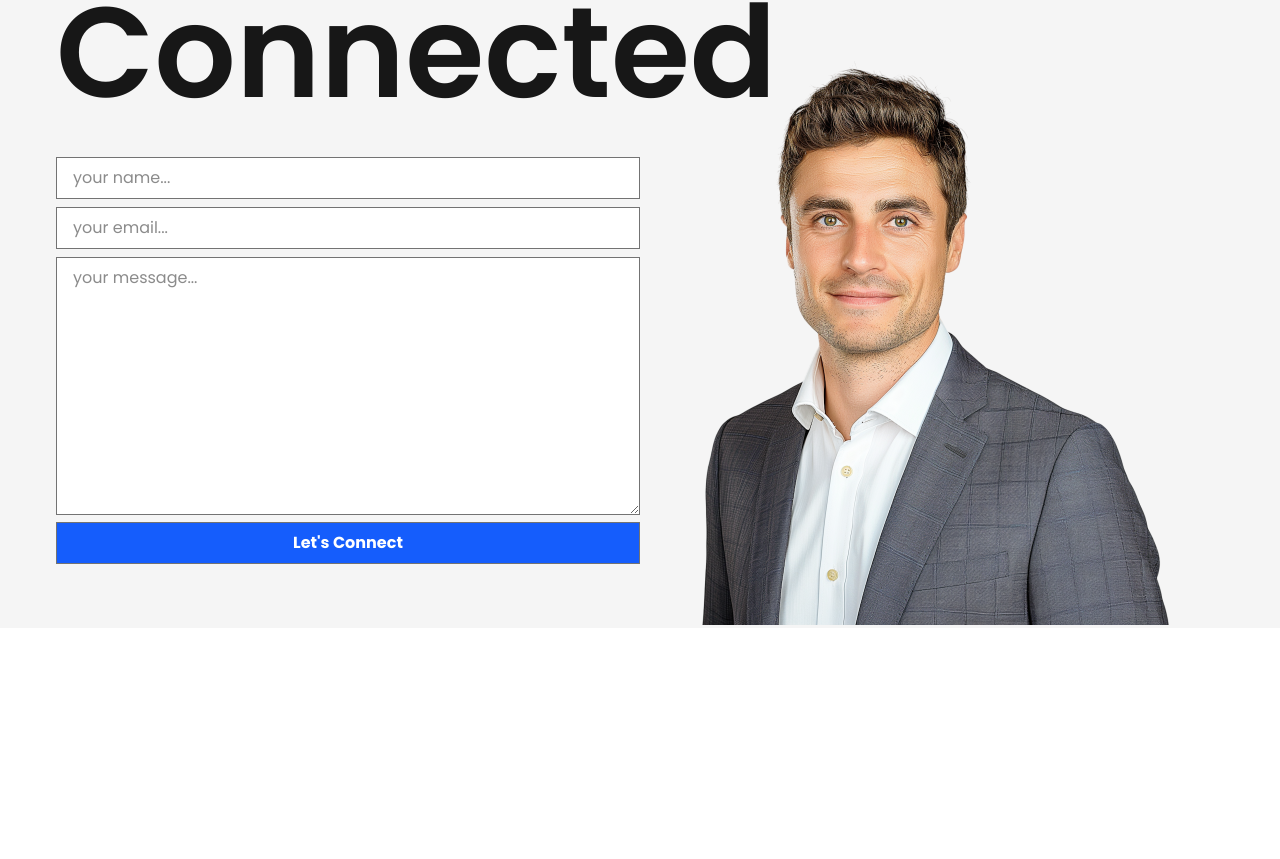
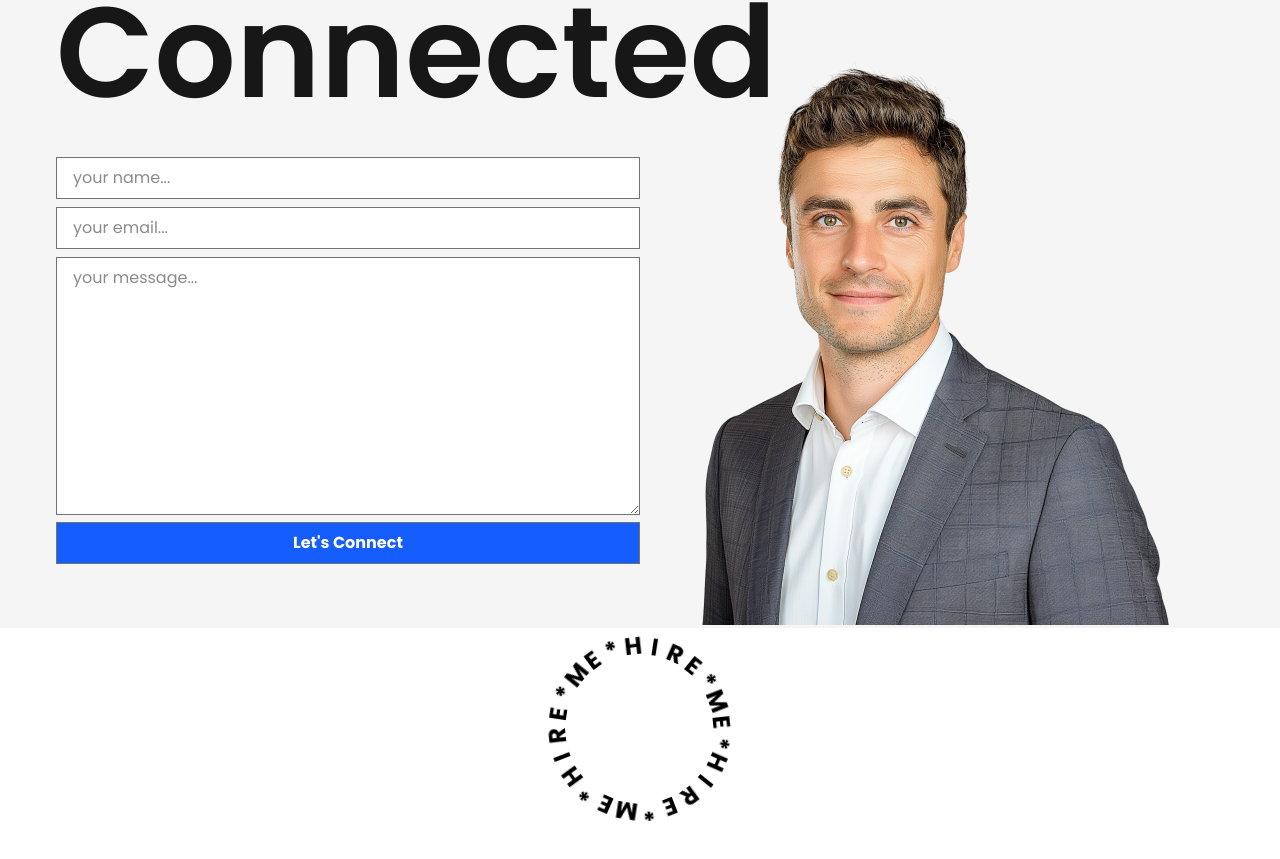
Before and after one commit to masterdevsabith/my-portfolio, a Next.js app: page / in a window 1280 px wide. Shown: the part 3298-4157 px from the top of the page. Before the commit the page ends 3926 px from the top, so only its background shows below. Built offline with nearby package versions, Linux system fonts and the light colour scheme.

Commit message:
set up reactbit.devs

```diff
--- a/app/components/includes/Footer.tsx
+++ b/app/components/includes/Footer.tsx
@@ -1,3 +1,14 @@
+import CircularText from "../ui/CircularText";
+
 export default function Footer() {
-  return <footer></footer>;
+  return (
+    <footer>
+      <CircularText
+        text="HIRE*ME*HIRE*ME*HIRE*ME*"
+        onHover="speedUp"
+        spinDuration={20}
+        className="custom-class text-black"
+      />
+    </footer>
+  );
 }
--- /dev/null
+++ b/app/components/ui/CircularText.tsx
@@ -0,0 +1,134 @@
+"use client";
+
+import React, { useEffect } from "react";
+import {
+  motion,
+  useAnimation,
+  useMotionValue,
+  MotionValue,
+  Transition,
+} from "framer-motion";
+interface CircularTextProps {
+  text: string;
+  spinDuration?: number;
+  onHover?: "slowDown" | "speedUp" | "pause" | "goBonkers";
+  className?: string;
+}
+
+const getRotationTransition = (
+  duration: number,
+  from: number,
+  loop: boolean = true
+) => ({
+  from,
+  to: from + 360,
+  ease: "linear" as const,
+  duration,
+  type: "tween" as const,
+  repeat: loop ? Infinity : 0,
+});
+
+const getTransition = (duration: number, from: number) => ({
+  rotate: getRotationTransition(duration, from),
+  scale: {
+    type: "spring" as const,
+    damping: 20,
+    stiffness: 300,
+  },
+});
+
+const CircularText: React.FC<CircularTextProps> = ({
+  text,
+  spinDuration = 20,
+  onHover = "speedUp",
+  className = "",
+}) => {
+  const letters = Array.from(text);
+  const controls = useAnimation();
+  const rotation: MotionValue<number> = useMotionValue(0);
+
+  useEffect(() => {
+    const start = rotation.get();
+    controls.start({
+      rotate: start + 360,
+      scale: 1,
+      transition: getTransition(spinDuration, start),
+    });
+  }, [spinDuration, text, onHover, controls]);
+
+  const handleHoverStart = () => {
+    const start = rotation.get();
+
+    if (!onHover) return;
+
+    let transitionConfig: ReturnType<typeof getTransition> | Transition;
+    let scaleVal = 1;
+
+    switch (onHover) {
+      case "slowDown":
+        transitionConfig = getTransition(spinDuration * 2, start);
+        break;
+      case "speedUp":
+        transitionConfig = getTransition(spinDuration / 4, start);
+        break;
+      case "pause":
+        transitionConfig = {
+          rotate: { type: "spring", damping: 20, stiffness: 300 },
+          scale: { type: "spring", damping: 20, stiffness: 300 },
+        };
+        break;
+      case "goBonkers":
+        transitionConfig = getTransition(spinDuration / 20, start);
+        scaleVal = 0.8;
+        break;
+      default:
+        transitionConfig = getTransition(spinDuration, start);
+    }
+
+    controls.start({
+      rotate: start + 360,
+      scale: scaleVal,
+      transition: transitionConfig,
+    });
+  };
+
+  const handleHoverEnd = () => {
+    const start = rotation.get();
+    controls.start({
+      rotate: start + 360,
+      scale: 1,
+      transition: getTransition(spinDuration, start),
+    });
+  };
+
+  return (
+    <motion.div
+      className={`m-0 mx-auto rounded-full w-[200px] h-[200px] relative font-black  text-center cursor-pointer origin-center ${className}`}
+      style={{ rotate: rotation }}
+      initial={{ rotate: 0 }}
+      animate={controls}
+      onMouseEnter={handleHoverStart}
+      onMouseLeave={handleHoverEnd}
+    >
+      {letters.map((letter, i) => {
+        const rotationDeg = (360 / letters.length) * i;
+        const factor = Math.PI / letters.length;
+        const x = factor * i;
+        const y = factor * i;
+        const transform = `rotateZ(${rotationDeg}deg) translate3d(${x}px, ${y}px, 0)`;
+
+        return (
+          <span
+            key={i}
+            className="absolute inline-block inset-0 text-2xl transition-all duration-500 ease-[cubic-bezier(0,0,0,1)]"
+            style={{ transform, WebkitTransform: transform }}
+          >
+            {letter}
+          </span>
+        );
+      })}
+    </motion.div>
+  );
+};
+
+export default CircularText;
--- a/package.json
+++ b/package.json
@@ -10,6 +10,7 @@
   },
   "dependencies": {
     "clsx": "^2.1.1",
+    "framer-motion": "^12.23.3",
     "lucide-react": "^0.525.0",
     "next": "15.3.5",
     "react": "^19.0.0",
```
Also changed, not shown: 1 other file (tests, documents, lock files or other folders).
